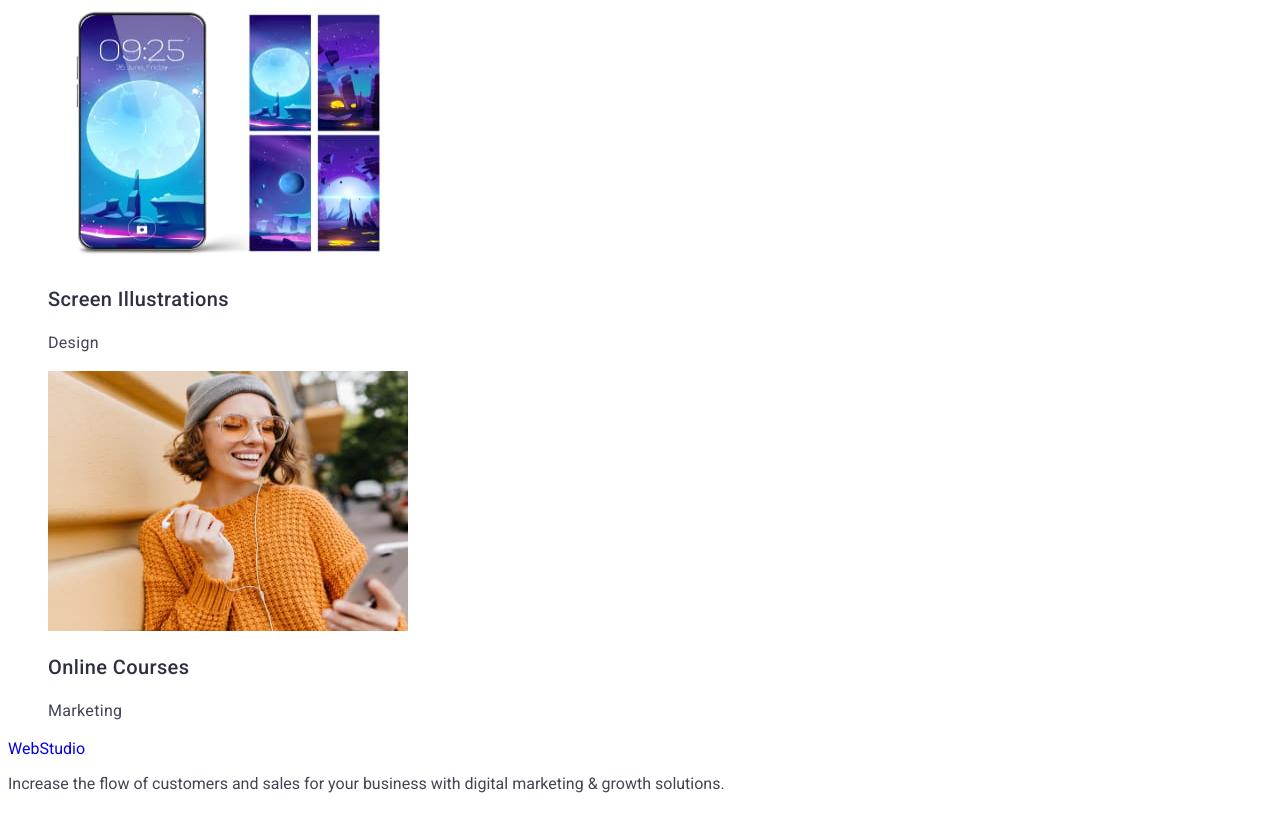
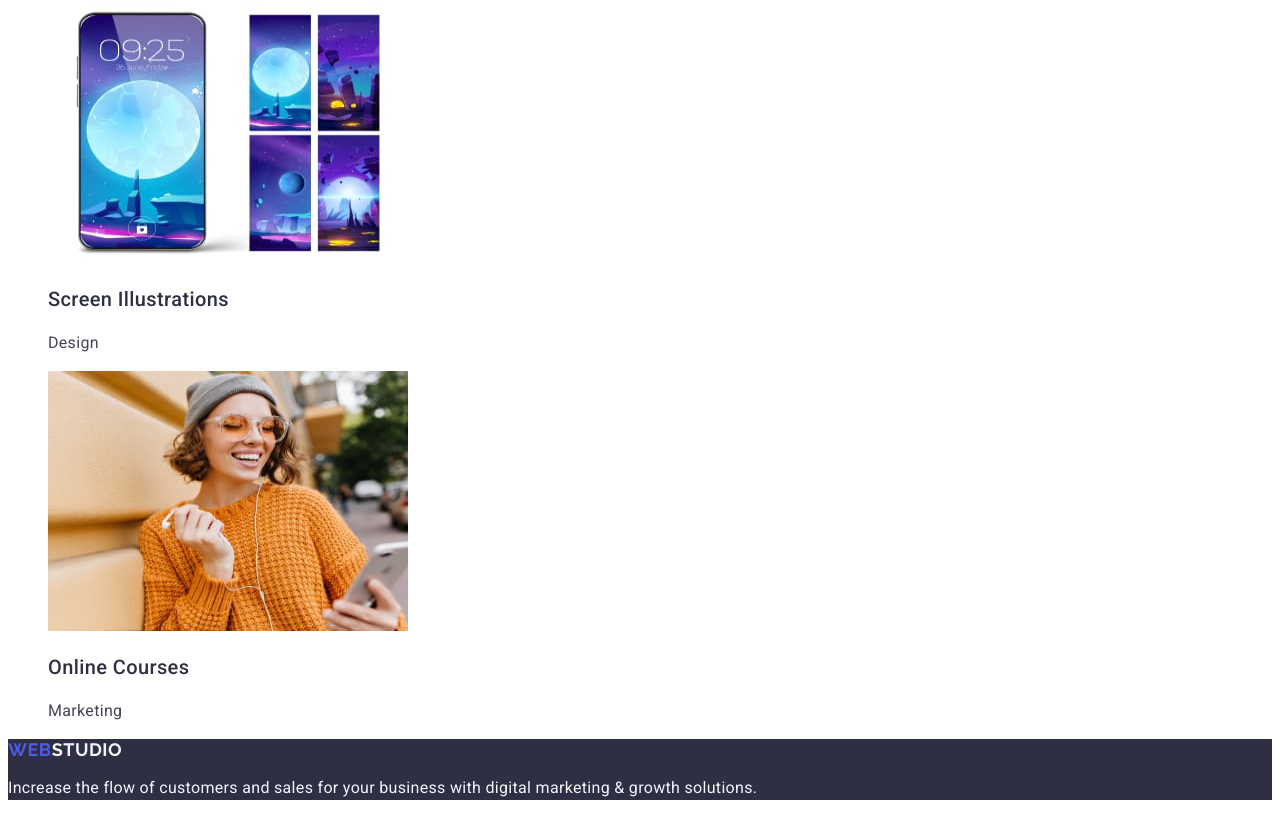
Before and after one commit to dianzrva/goit-markup-hw-02, a plain HTML site: page index.html in a window 1280 px wide. Shown: the part 3888-4704 px from the top of the page. Drawn offline with Linux system fonts and the light colour scheme.

Commit message:
footer done

```diff
--- a/css/styles.css
+++ b/css/styles.css
@@ -145,3 +145,26 @@ a {
   letter-spacing: 0.02em;
   color: #434455;
 }
+/* Footer */
+.footer {
+  background-color: #2e2f42;
+}
+.web-studio-logo-f {
+  background-color: #2e2f42;
+  font-family: "Raleway", sans-serif;
+  font-weight: 700;
+  font-size: 18px;
+  line-height: 1.17;
+  letter-spacing: 0.03em;
+  text-transform: uppercase;
+  color: #4d5ae5;
+}
+.studio-logo-f {
+  color: #f4f4fd;
+}
+
+.footer-slogan {
+  line-height: 1.5;
+  color: #f4f4fd;
+  letter-spacing: 0.02em;
+}
--- a/index.html
+++ b/index.html
@@ -208,9 +208,11 @@
       </section>
     </main>
     <!-- FOOTER -->
-    <footer>
-      <a href="./index.html">WebStudio</a>
-      <p>
+    <footer class="footer">
+      <a class="web-studio-logo-f" href="./index.html"
+        >Web<span class="studio-logo-f">Studio</span></a
+      >
+      <p class="footer-slogan">
         Increase the flow of customers and sales for your business with digital
         marketing & growth solutions.
       </p>
```
